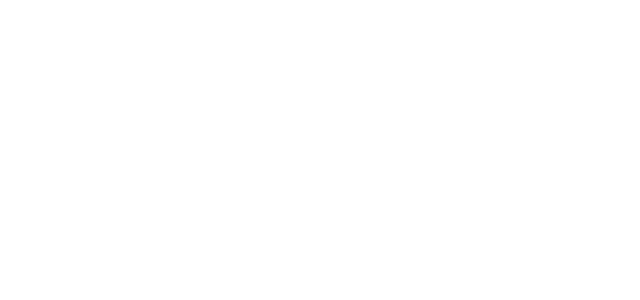
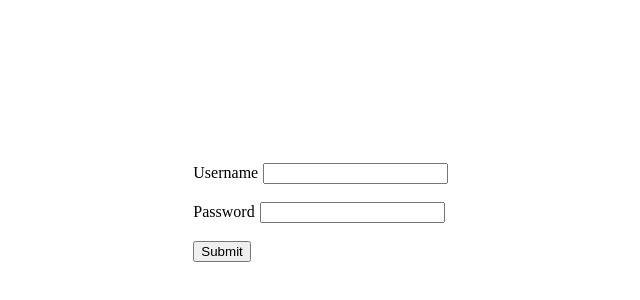
Before and after one commit to AlessandroRoic/Exercises, a React (Create React App) app: page / in a window 1280 px wide. Shown: the part 188-488 px from the top of the page, without its empty margins (122-762 px from the left). Built offline with nearby package versions, Linux system fonts and the light colour scheme.

Commit message:
feat: adds registration component

```diff
--- a/package.json
+++ b/package.json
@@ -16,6 +16,7 @@
   "devDependencies": {
     "@types/react": "18.0.25",
     "@types/react-dom": "18.0.9",
+    "prettier": "2.8.1",
     "typescript": "4.4.2"
   },
   "scripts": {
--- a/src/App.tsx
+++ b/src/App.tsx
@@ -1,11 +1,114 @@
-import * as React from 'react';
-import './styles.css';
+import * as React from "react";
+import "./styles.css";
+import { useMemo } from "react";
 
-export default function App() {
+const App = () => {
+  const [usernameErrorMessage, setUsernameErrorMessage] = React.useState(false);
+  const [passwordErrorMessage, setPasswordErrorMessage] = React.useState(false);
+  const [userName, setUsername] = React.useState("");
+  const [password, setPassword] = React.useState("");
+
+  const debounce = <T, K>(callback: (args: T) => K, duration: number) => {
+    let timer: string | number | NodeJS.Timeout | undefined;
+    return (args: T): K | void => {
+      clearTimeout(timer);
+      timer = setTimeout(() => callback(args), duration);
+    };
+  };
+
+  const debouncedValidateUsername = useMemo(
+    () =>
+      debounce(
+        (value: string): void =>
+          setUsernameErrorMessage(
+            Boolean(value && !value.match(/^[a-zA-Z0-9_]+$/))
+          ),
+        300
+      ),
+    []
+  );
+
+  const validateUsername = (value: string): void => {
+    const parsedValue = value.trim();
+    setUsername(parsedValue);
+    debouncedValidateUsername(parsedValue.trim());
+  };
+
+  const debounceValidatePassword = useMemo(
+    () =>
+      debounce(
+        (value: string) =>
+          setPasswordErrorMessage(
+            Boolean(
+              value &&
+                !value.match(/^(?=.*\d)(?=.*[a-z])(?=.*[A-Z])[0-9a-zA-Z]{8,}$/)
+            )
+          ),
+        500
+      ),
+    []
+  );
+
+  const validatePassword = (value: string): void => {
+    setPassword(value);
+    debounceValidatePassword(value);
+  };
+
+  const onSubmit = (e: React.FormEvent) => {
+    e.preventDefault();
+    if (
+      !usernameErrorMessage &&
+      !passwordErrorMessage &&
+      userName &&
+      password
+    ) {
+      console.log({ userName, password });
+    } else {
+      console.log("error");
+    }
+  };
 
   return (
-    <div>
+    <div className="form__wrapper">
+      <form onSubmit={onSubmit}>
+        <div>
+          <label htmlFor="username">Username</label>
+          <input
+            id="username"
+            value={userName}
+            onChange={(e) => validateUsername(e.target.value.trimEnd())}
+          />
 
+          <div
+            className={`form__error-message ${
+              usernameErrorMessage ? "" : "hidden"
+            }`}
+          >
+            The username must only contain letter, numbers and underscores
+          </div>
+        </div>
+        <div>
+          <label htmlFor="password">Password</label>
+          <input
+            id="password"
+            type="password"
+            value={password}
+            onChange={(e) => validatePassword(e.target.value.trimEnd())}
+          />
+
+          <div
+            className={`form__error-message ${
+              passwordErrorMessage ? "" : "hidden"
+            }`}
+          >
+            The password must be 8 characters long, with at least 1 uppercase
+            letter, 1 lowercase and one number
+          </div>
+        </div>
+        <button type="submit">Submit</button>
+      </form>
     </div>
   );
-}
+};
+
+export default App;
--- a/src/styles.css
+++ b/src/styles.css
@@ -0,0 +1,29 @@
+.form__wrapper {
+  display: grid;
+  place-items:  center;
+  width: 100%;
+  height: 100%;
+}
+
+.form__error-message {
+  color: red;
+}
+
+.hidden {
+  visibility: hidden;
+}
+
+body {
+  width: 100vw;
+  height: 100vh;
+  margin: 0;
+}
+
+#root {
+  width: 100vw;
+  height: 100vh;
+}
+
+label {
+  padding-right: 5px;
+}
```
Also changed, not shown: 1 other file (tests, documents, lock files or other folders).
